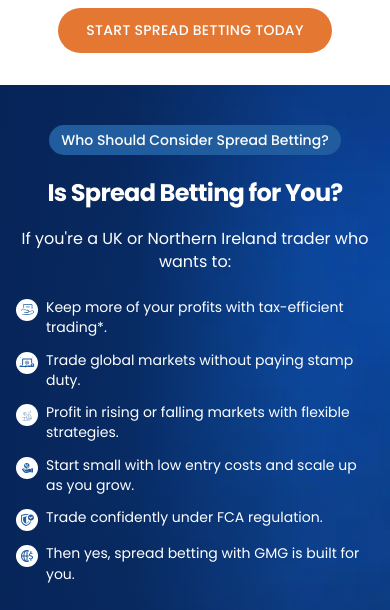
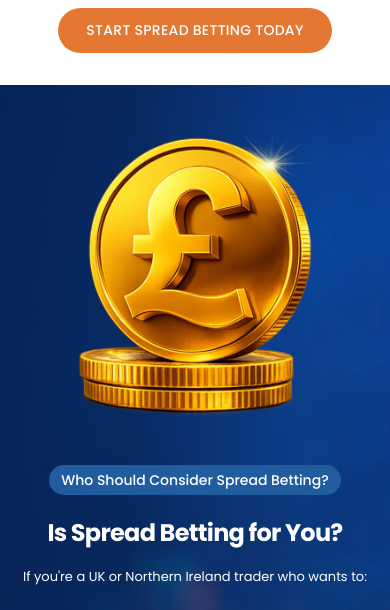
Before and after one commit to GTC-X/gmggroup, a Next.js app: page /en in a window 390 px wide. Shown: the part 3000-3610 px from the top of the page. Built offline with nearby package versions, Linux system fonts and the light colour scheme; no server answers.

Commit message:
page content update

```diff
--- a/src/app/[locale]/components/HowSpreadBettingWorksSection.jsx
+++ b/src/app/[locale]/components/HowSpreadBettingWorksSection.jsx
@@ -91,12 +91,14 @@ export default function HowSpreadBettingWorksSection() {
   {steps.map((step, index) => (
     <div
       key={step.title}
-              className="flex w-full flex-col items-center text-center"
+      className={`flex w-full flex-col items-center text-center ${
+        index === steps.length - 1 ? "hidden md:flex" : ""
+      }`}
     >
       {/* Icon circle */}
       <div className="flex h-[110px] w-[110px] items-center justify-center rounded-full bg-[#1f4fa32b]">
         <div className="flex h-[90px] w-[90px] items-center justify-center rounded-full border-2 border-white/80 bg-[#1f4fa3]">
-                  <span className=" h-12  w-12 font-bold text-white">
+          <span className="h-12 w-12 font-bold text-white">
             {step.icon}
           </span>
         </div>
@@ -105,6 +107,7 @@ export default function HowSpreadBettingWorksSection() {
       <h3 className="mt-3 md:mt-5 text-[14px] md:text-[18px] font-medium tracking-[-0.01em] text-[#000]">
         {step.title}
       </h3>
+
       <p className="md:mt-2 mt-1 text-[12px] md:text-[15px] leading-[1.3] font-normal text-[#4B4B4B]">
         {step.text}
       </p>
@@ -132,132 +135,3 @@ export default function HowSpreadBettingWorksSection() {
     </section>
   );
 }
-
-
-
-// "use client";
-
-// import React from "react";
-// import {
-//   BarChart3,
-//   CircleDollarSign,
-//   Shield,
-//   Waves,
-//   Landmark,
-// } from "lucide-react";
-
-// const steps = [
-//   {
-//     title: "Choose Your Market",
-//     description:
-//       "From forex to indices to commodities, decide where you want to trade.",
-//     icon: BarChart3,
-//   },
-//   {
-//     title: "Pick Long or Short",
-//     description:
-//       "Think prices will rise? Go long. Expect them to fall? Go short. The decision is entirely yours.",
-//     icon: CircleDollarSign,
-//   },
-//   {
-//     title: "Stake Per Point",
-//     description:
-//       "Set your risk from as little as 10p per point, keeping control of your exposure.",
-//     icon: Shield,
-//   },
-//   {
-//     title: "Leverage",
-//     description:
-//       "Control larger positions with a smaller deposit (up to 1:30 leverage for retail traders). But remember: leverage carries risk.",
-//     icon: Waves,
-//   },
-//   {
-//     title: "Tax Efficiency",
-//     description:
-//       "No stamp duty. No capital gains tax. More potential profit in your pocket.",
-//     icon: Landmark,
-//   },
-// ];
-
-// function StepCard({ icon: Icon, title, description }) {
-//   return (
-//     <div className="flex w-full max-w-[190px] flex-col items-center text-center">
-//       <div className="flex h-[76px] w-[76px] items-center justify-center rounded-full bg-[#2E66B0] ring-[7px] ring-[#CCD8E7]">
-//         <Icon
-//           className="h-[32px] w-[32px] text-white"
-//           strokeWidth={1.8}
-//         />
-//       </div>
-
-//       <h3 className="mt-[22px] text-[16px] font-semibold leading-[1.2] tracking-[-0.02em] text-[#111111]">
-//         {title}
-//       </h3>
-
-//       <p className="mt-[8px] text-[13px] leading-[1.08] text-[#666666]">
-//         {description}
-//       </p>
-//     </div>
-//   );
-// }
-
-// export default function SpreadBettingWorksSection() {
-//   return (
-//     <section className="w-full bg-[#F3F3F3] py-[62px]">
-//       <div className="mx-auto max-w-[1040px] px-6">
-//         {/* Top content */}
-//         <div className="mx-auto max-w-[640px] text-center">
-//           <p className="text-[15px] font-medium leading-none text-[#2E66B0]">
-//             The Smarter Way to Trade Global Markets
-//           </p>
-
-//           <h2 className="mt-[18px] text-[24px] font-bold leading-[1.1] tracking-[-0.02em] text-[#050505] md:text-[26px]">
-//             How Does Spread Betting Work?
-//           </h2>
-
-//           <p className="mt-[14px] text-[15px] leading-[0.95] text-[#8C8C8C]">
-//             Spread betting lets you speculate on the price movements of global
-//             <br />
-//             markets, without owning the underlying asset.
-//             <br />
-//             Here’s how it works:
-//           </p>
-//         </div>
-
-//         {/* Steps */}
-//         <div className="mt-[76px] grid grid-cols-1 place-items-center gap-y-10 sm:grid-cols-2 lg:grid-cols-5 lg:gap-x-[18px]">
-//           {steps.map((step, index) => (
-//             <StepCard
-//               key={index}
-//               icon={step.icon}
-//               title={step.title}
-//               description={step.description}
-//             />
-//           ))}
-//         </div>
-
-//         {/* Divider */}
-//         <div className="mx-auto mt-[52px] h-px w-full max-w-[960px] bg-[#DDDDDD]" />
-
-//         {/* Bottom text */}
-//         <div className="mx-auto mt-[34px] max-w-[660px] text-center">
-//           <p className="text-[16px] font-medium leading-[1.38] text-[#2E66B0]">
-//             Spread betting with GMG gives you flexibility, speed, and FCA
-//             oversight, which makes it one
-//             <br />
-//             of the most attractive ways to trade in the UK.
-//           </p>
-//         </div>
-
-//         {/* CTA */}
-//         <div className="mt-[28px] flex justify-center">
-//           <button
-//             type="button"
-//             className="inline-flex h-[34px] items-center justify-center rounded-full bg-[#E67E2F] px-[24px] text-[12px] font-extrabold uppercase tracking-[0.01em] text-white shadow-[0_2px_0_rgba(0,0,0,0.03)] transition-transform duration-200 hover:scale-[1.02]"
-//           >
-//             Start Spread Betting Today
-//           </button>
-//         </div>
-//       </div>
-//     </section>
-//   );
-// }
--- a/src/app/[locale]/components/SpreadBettingForYouSection.jsx
+++ b/src/app/[locale]/components/SpreadBettingForYouSection.jsx
@@ -77,7 +77,9 @@ export default function SpreadBettingForYouSection() {
 
 
       <div className="relative z-10 max-w-7xl mx-auto min-h-[428px] px-4 md:py-14 py-10 grid grid-cols-1 md:grid-cols-2 gap-10">
-        <div className="flex min-h-[428px] items-center">
+
+  {/* Content */}
+  <div className="order-2 md:order-1 flex min-h-[428px] items-center">
     <div className="max-w-[500px] flex flex-col items-center md:items-start">
       <span className="inline-flex w-fit items-center text-center rounded-full bg-primary px-3 py-2 md:text-[16px] text-[14px] font-medium leading-none text-white">
         Who Should Consider Spread Betting?
@@ -87,7 +89,7 @@ export default function SpreadBettingForYouSection() {
         Is Spread Betting for You?
       </h2>
 
-            <p className="md:mt-10 mt-5 md:text-[18px] text-[16px] text-center md:text-left font-normal leading-[1.4] text-white">
+      <p className="md:mt-10 mt-5 md:text-[18px] text-[13px] text-center md:text-left font-normal leading-[1.4] text-white">
         If you're a UK or Northern Ireland trader who wants to:
       </p>
 
@@ -107,7 +109,9 @@ export default function SpreadBettingForYouSection() {
       <ScrollButton label="Start Spread Betting Today" targetId="register" />
     </div>
   </div>
-        <div className="relative w-full h-[500px]">
+
+  {/* Image */}
+  <div className="order-1 md:order-2 relative w-full h-[300px] md:h-[500px]">
     <Image
       src="/ab/top-image.webp"
       alt="Spread Betting for You"
@@ -115,6 +119,7 @@ export default function SpreadBettingForYouSection() {
       className="object-contain"
     />
   </div>
+
 </div>
     </section>
   );
```
Lines whose indentation alone changed are shown as unchanged.
